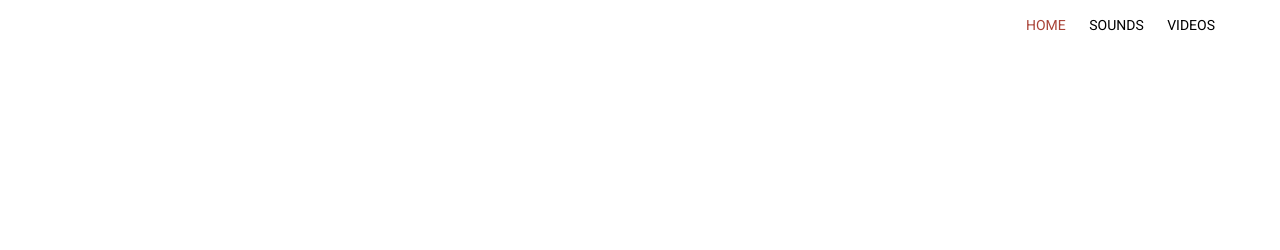
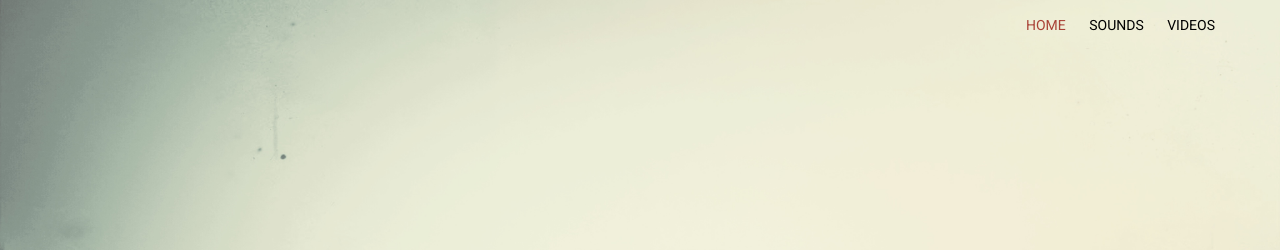
Before and after one commit to trevransom/trevor-ransom-music, a plain HTML site: page index.html in a window 1280 px wide. Shown: the top 250 px of the page. Drawn offline with nearby package versions, Linux system fonts and the light colour scheme; some packages are replaced by stand-ins of ours; some icons are missing.

Commit message:
Fixed css error

```diff
--- a/css/style.css
+++ b/css/style.css
@@ -1,9 +1,5 @@
 body {
-<<<<<<< HEAD
-	background: url('../img/original_color.jpg')no-repeat center center fixed;
-=======
-	background: url('https://raw.githubusercontent.com/trevransom/trevor-ransom-music/gh-pages/img/original_color.JPG')no-repeat center center fixed;
->>>>>>> gh-pages
+    background: url('https://raw.githubusercontent.com/trevransom/trevor-ransom-music/gh-pages/img/original_color.JPG')no-repeat center center fixed;
 	-webkit-background-size: cover;
     -moz-background-size: cover;
     background-size: cover;
```
